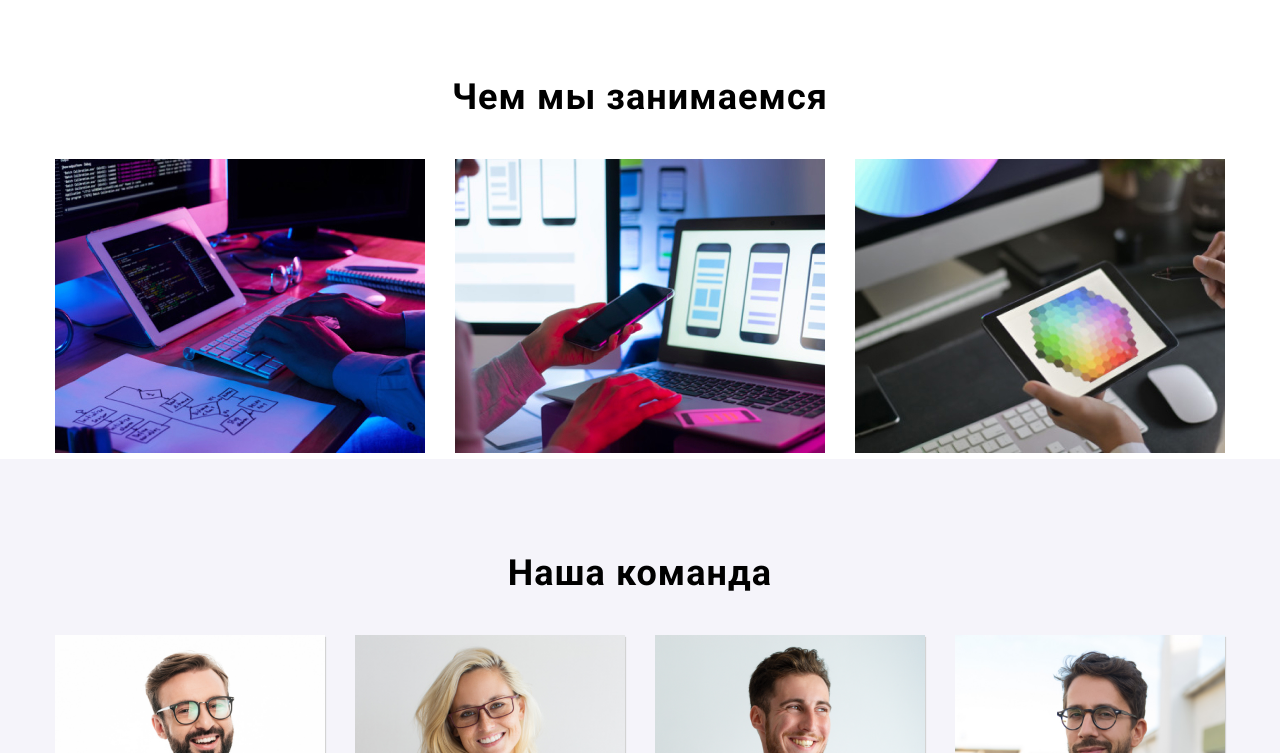
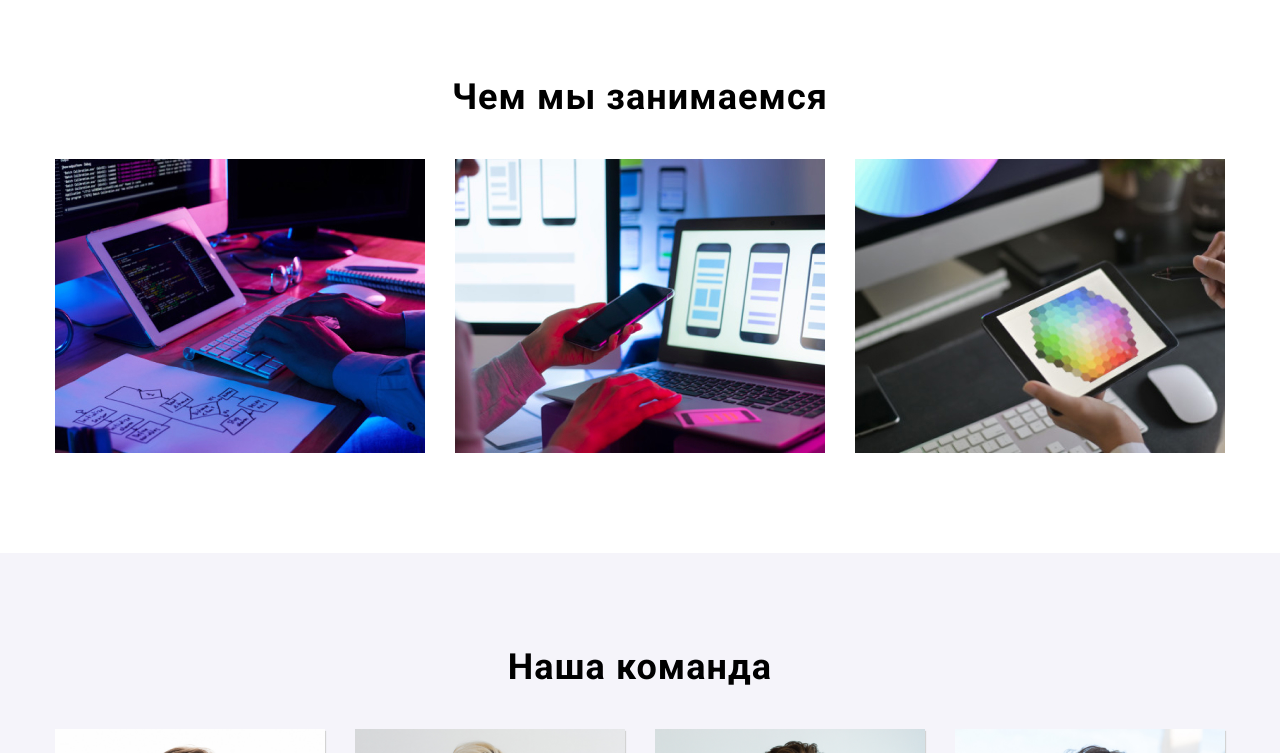
Before and after one commit to artcheck/goit-markup-hw-03, a plain HTML site: page index.html in a window 1280 px wide. Shown: the part 822-1575 px from the top of the page. Drawn offline with nearby package versions, Linux system fonts and the light colour scheme.

Commit message:
fixed some isues

```diff
--- a/css/styles.css
+++ b/css/styles.css
@@ -205,7 +205,7 @@ ul {
 
 /* Our stack */
 .section-our_stack{
-  padding: 0px;
+  padding-top: 0px;
 }
 
 .section-title {
```
